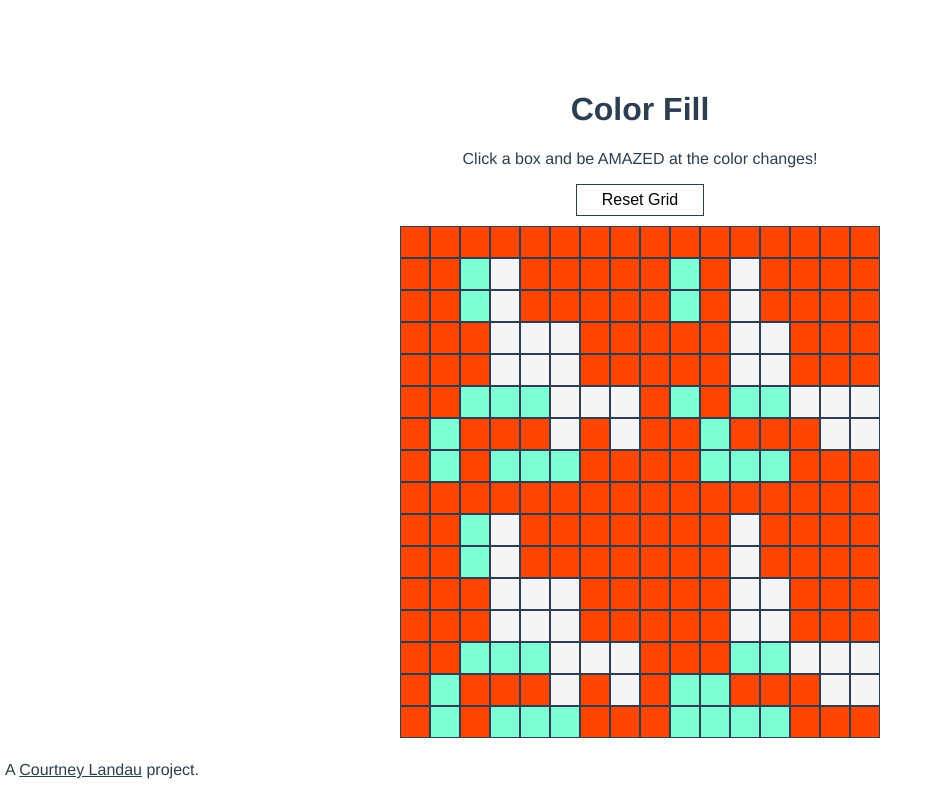
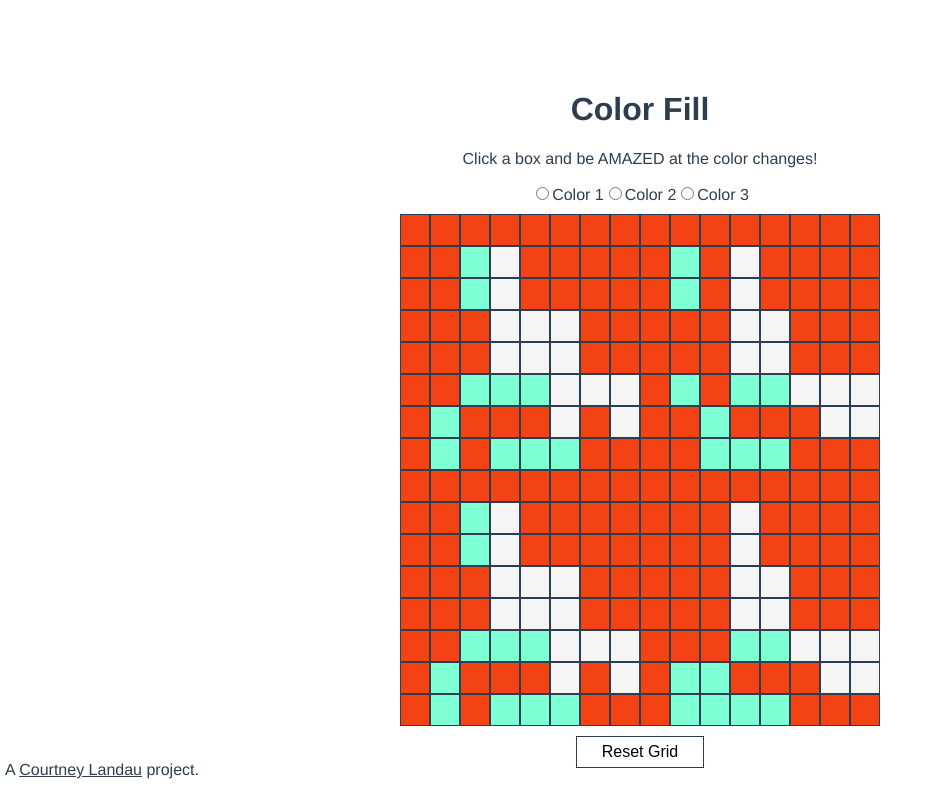
Before and after one commit to clandau/paint-fill, a Vue app: page / in a window 1280 px wide. Shown: the whole page, without its empty margins (0-938 px from the left). Built offline with nearby package versions, Linux system fonts and the light colour scheme.

Commit message:
add radio buttons for color choices

```diff
--- a/src/components/Grid.vue
+++ b/src/components/Grid.vue
@@ -2,7 +2,14 @@
   <div class="container">
     <h1>{{ msg }}</h1>
     <p>Click a box and be AMAZED at the color changes!</p>
-    <button class="button" @click="resetGrid">Reset Grid</button>
+    <div>
+      <input type="radio" name="color" id="color-choice-1" value="color1" />
+      <label for="color-choice-1">Color 1</label>
+      <input type="radio" name="color" id="color-choice-2" value="color2" />
+      <label for="color-choice-2">Color 2</label>
+      <input type="radio" name="color" id="color-choice-3" value="color3" />
+      <label for="color-choice-3">Color 3</label>
+    </div>
   </div>
   <div class="grid" :style="gridStyle" :class="{ 'rotate-center': isOneColor }">
     <div v-for="(pixelCol, i) in pixels" :key="i">
@@ -14,6 +21,10 @@
         v-on:click="handleColorChange"
       ></div>
     </div>
+  </div>
+
+  <div class="container">
+    <button class="button" @click="resetGrid">Reset Grid</button>
   </div>
 </template>
 
@@ -49,6 +60,7 @@ export default defineComponent({
         [1, 1, 1, 1, 1, 2, 2, 1, 1, 1, 1, 1, 1, 2, 2, 1],
       ],
       pixelSize: "30px",
+      colorsArray: [],
     };
   },
 
@@ -65,8 +77,8 @@ export default defineComponent({
 
     isOneColor() {
       const flattened: number[] = this.pixels.flat();
-      return flattened.every(item => item === flattened[0]);
-    }
+      return flattened.every((item) => item === flattened[0]);
+    },
   },
 
   methods: {
@@ -144,7 +156,7 @@ export default defineComponent({
   background-color: aquamarine;
 }
 .box1 {
-  background-color: orangered;
+  background-color: #f34213;
 }
 .box2 {
   background-color: whitesmoke;
@@ -202,9 +214,4 @@ export default defineComponent({
     transform: rotate(360deg);
   }
 }
-
-
-
-
-
 </style>
```
Lines whose indentation alone changed are shown as unchanged.
